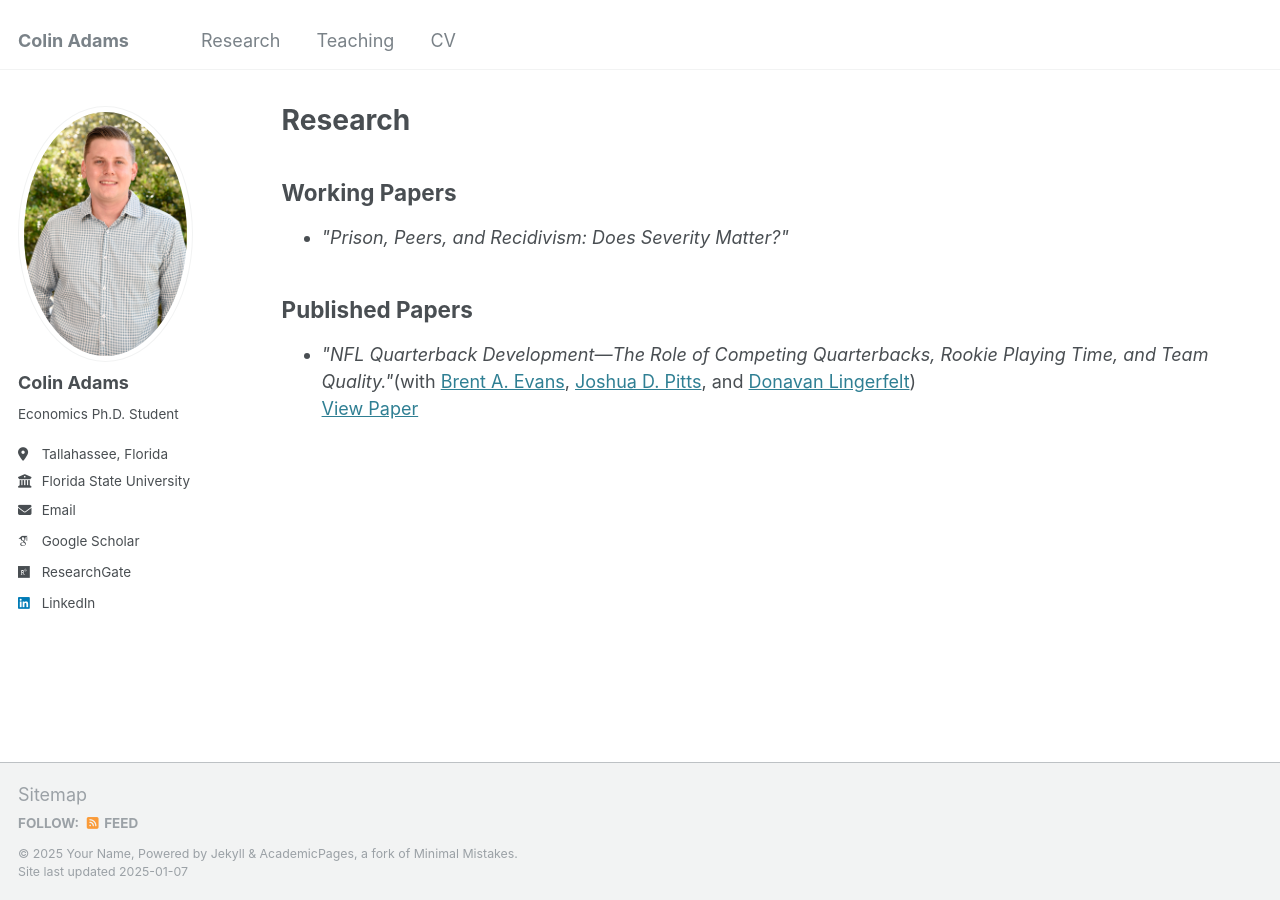
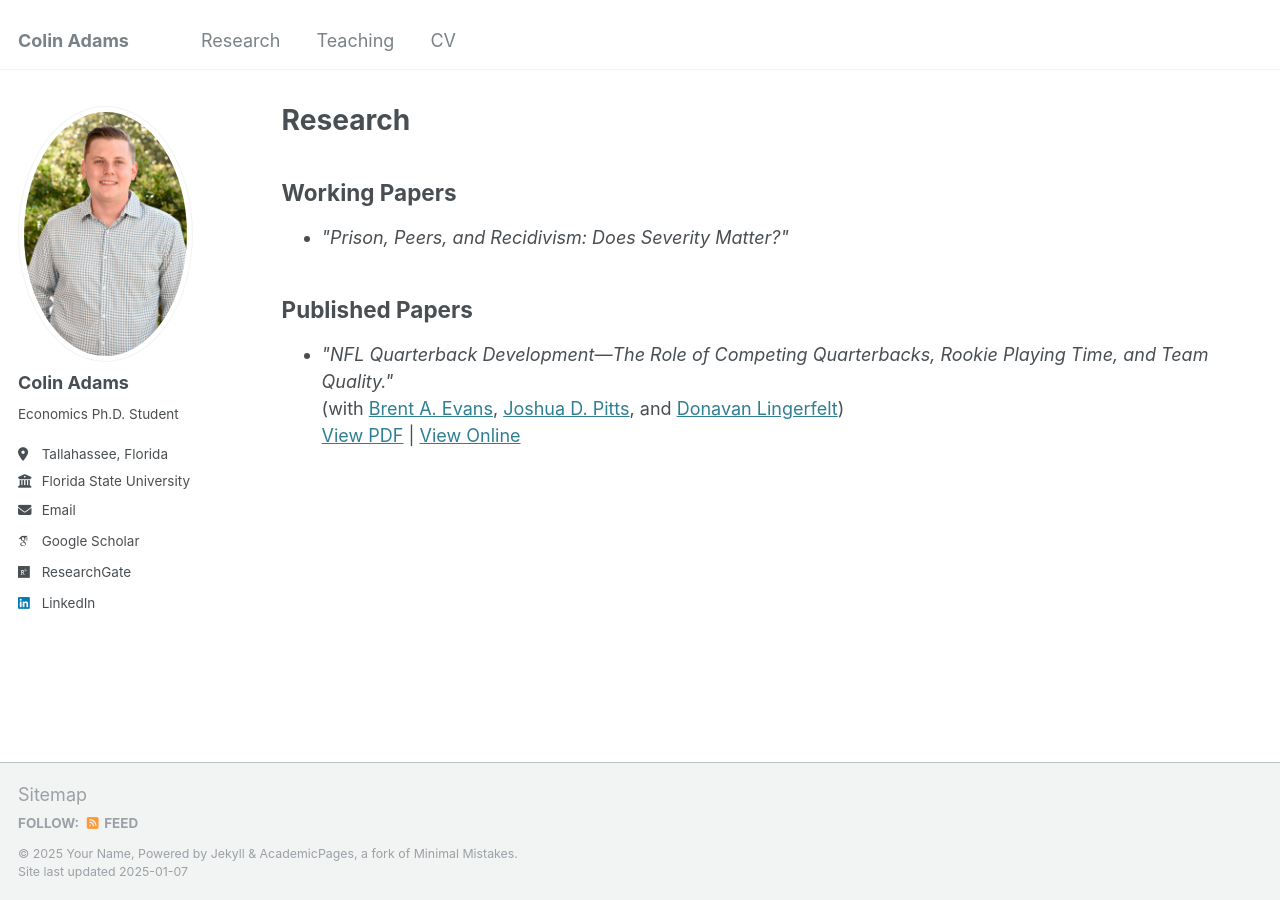
Before and after one commit to Zach-Gooch/Zach-Gooch.github.io, a Jekyll site: the page built from _pages/research.html, in a window 1280 px wide. Built offline with Jekyll 4.4.1, drawn with Linux system fonts in a browser that asks for light colours; some web fonts are replaced.

Commit message:
Update research.html

```diff
--- a/_pages/research.html
+++ b/_pages/research.html
@@ -19,11 +19,14 @@ author_profile: true
   <h2>Published Papers</h2>
   <ul>
     <li>
-      <em>"NFL Quarterback Development—The Role of Competing Quarterbacks, Rookie Playing Time, and Team Quality."</em>(with <a href="https://scholar.google.com/citations?user=fIReWHEAAAAJ&hl=en" target="_blank">Brent A. Evans</a>,
+      <em>"NFL Quarterback Development—The Role of Competing Quarterbacks, Rookie Playing Time, and Team Quality."</em>
+      <br>
+      (with <a href="https://scholar.google.com/citations?user=fIReWHEAAAAJ&hl=en" target="_blank">Brent A. Evans</a>,
       <a href="https://scholar.google.com/citations?hl=en&user=l4l5cA8AAAAJ&view_op=list_works&sortby=pubdate" target="_blank">Joshua D. Pitts</a>, and
       <a href="https://mises.org/profile/donavan-lingerfelt" target="_blank">Donavan Lingerfelt</a>)
       <br>
-      <a href="/assets/papers/evans-et-al-2024.pdf" target="_blank">View Paper</a>
+      <a href="/assets/papers/Evans Et Al 2024.pdf" target="_blank">View PDF</a> |
+      <a href="https://journals.sagepub.com/doi/full/10.1177/05694345241292611" target="_blank">View Online</a>
     </li>
   </ul>
 </section>
```
